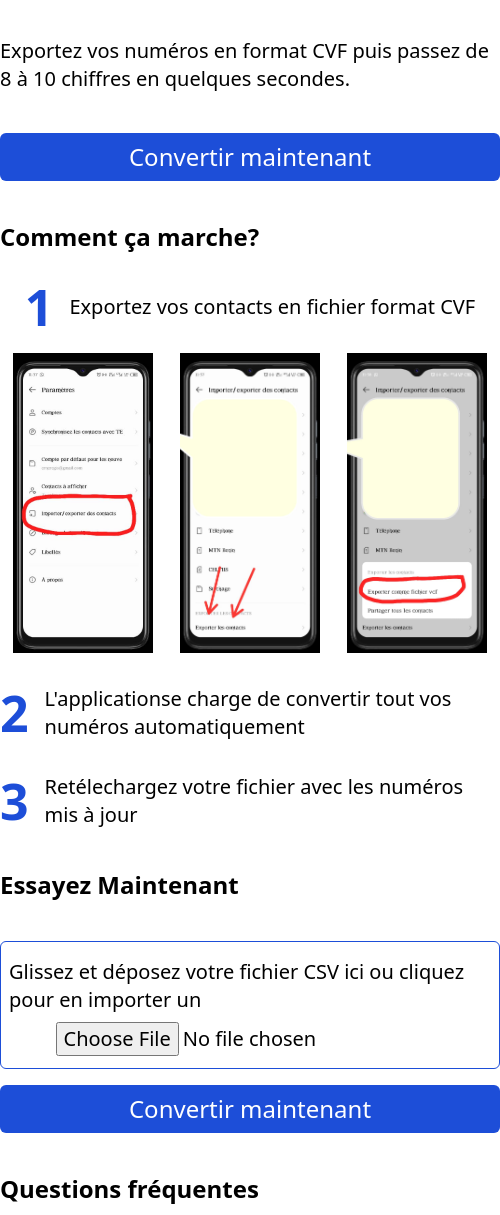
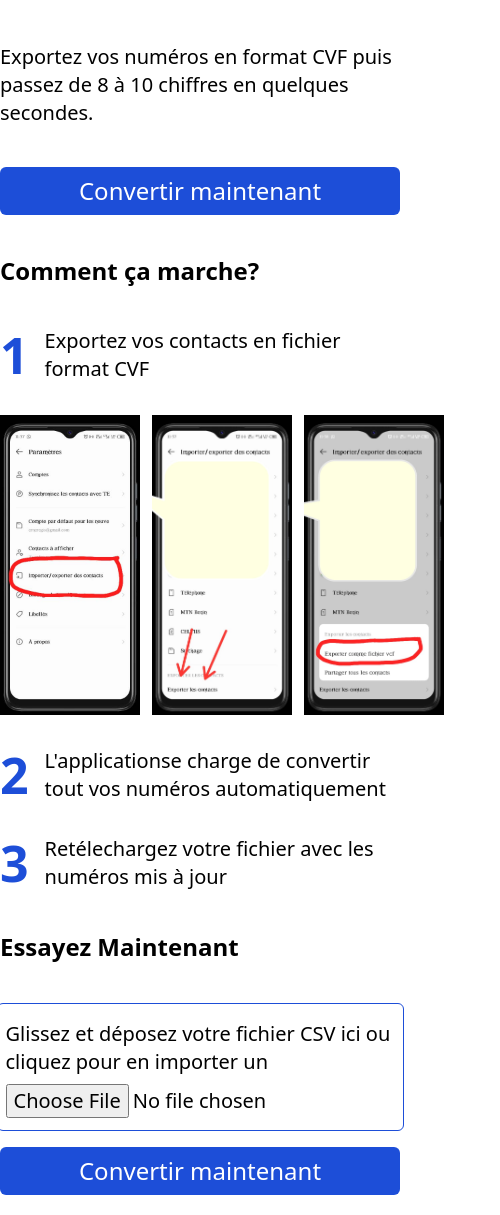
Before and after one commit to chrisregis100/vernum, a website: page index.html in a window 390 px wide. Shown: the part 257-1472 px from the top of the page, 500 px wide, since content can reach past the window. Drawn offline with Linux system fonts and the light colour scheme; files whose address does not match are found by name.

Commit message:
update style file

```diff
--- a/index.html
+++ b/index.html
@@ -6,8 +6,8 @@
     <title>BeniNum</title>
     <link rel="stylesheet" href="./output.css">
 </head>
-<body class="h-screen md:w-full text-xl w-[500px] flex flex-col mx-auto bg-white">
-<header class="py-4 text-center mb-10 w-[500px] mx-auto  ">
+<body class="h-screen md:w-full text-xl  flex flex-col mx-auto bg-white">
+<header class="py-4 text-center mb-10 md:w-[500px] w-[400px] mx-auto  ">
     <div class="space-y-0 py-8">
         <h1 class="text-5xl font-bold text-blue-700">BeniNum</h1>
         <p class="font-medium italic text-sm">Passez aux 10 chiffres en quelques Clic</p>
@@ -17,10 +17,10 @@
         <p class="font-semibold text-2xl">Veuillez sauvegarder vos contacts avant de passer à la migration !</p>
     </div>
 </header>
-<main class="flex flex-col justify-center items-center w-[500px] mx-auto">
+<main class="flex flex-col justify-center items-center md:w-[500px] w-[400px] mx-auto">
     <h3>Exportez vos numéros en format CVF puis passez de 8 à 10 chiffres en quelques secondes.</h3>
 
-    <a href="#Try-Convert" class="bg-blue-700 mt-10 h-12 w-[500px] text-center py-2  rounded-md text-white text-2xl hover:bg-blue-700">Convertir maintenant</a>
+    <a href="#Try-Convert" class="bg-blue-700 mt-10 h-12 md:w-[500px] w-[400px] text-center py-2  rounded-md text-white text-2xl hover:bg-blue-700">Convertir maintenant</a>
    <section class="mt-10">
     <h1 class="text-2xl font-bold ">Comment ça marche?</h1>
 
@@ -28,7 +28,7 @@
 
         <div class="flex flex-col gap-8">
             <p class="flex items-center justify-center gap-4"><span class="text-[50px] font-bold text-blue-700 ">1</span>Exportez vos contacts en fichier format CVF</p>
-            <div class="flex">
+            <div class="flex gap-3 md:gap-6">
 
                 <img src="./img/image1.jpeg" alt="image description" class="h-[300px] mx-auto">
                 <img src="./img/image2.jpeg" alt="image description" class="h-[300px] mx-auto">
@@ -43,19 +43,19 @@
     </div>
    </section>
 
-   <section class="mt-10">
+   <section class="mt-10 ">
           <p class="text-2xl font-bold">Essayez Maintenant</p>
-          <form class="flex flex-col items-center gap-4 justify-center mt-10 w-[500px] border-blue-700 rounded-md" id="Try-Convert" >
+          <form class="flex flex-col items-center gap-4 justify-center mt-10 md:w-[500px] w-[400px] border-blue-700 rounded-md" id="Try-Convert" >
            <div class="h-32 flex flex-col gap-2  items-center border border-blue-700 px-2 py-4 rounded-md">
        <label for="">Glissez et déposez votre fichier CSV ici ou cliquez pour en importer un</label>
                <input type="file" class="" id="fileInput" name="file" accept=".vcf" >
            </div>
-           <button type="submit" class="bg-blue-700 h-12 w-[500px]  rounded-md text-white text-2xl hover:bg-blue-700" id="convert-button">Convertir maintenant</button>
+           <button type="submit" class="bg-blue-700 h-12 md:w-[500px] w-[400px] rounded-md text-white text-2xl hover:bg-blue-700" id="convert-button">Convertir maintenant</button>
            <a
              id="downloadLink"
              href="#"
              download="contacts_mis_a_jour.vcf"
-             class="hidden mt-4 h-12 bg-green-600 justify-center text-center w-[500px] text-white font-bold py-2 px-4 rounded hover:bg-green-700"
+             class="hidden mt-4 h-12 bg-green-600 justify-center text-center md:w-[500px] w-[400px] text-white font-bold py-2 px-4 rounded hover:bg-green-700"
            >Télécharger le fichier mis à jour</a>
        </form>
    </section>
--- a/input.css
+++ b/input.css
@@ -4,8 +4,8 @@
 
 
 .faq-div {
-  @apply bg-white p-6 shadow-md w-[500px] rounded-lg h-40 shadow-blue-600
+  @apply bg-white p-6 shadow-md md:w-[500px] w-[400px] rounded-lg h-52 shadow-blue-600
 }
 .contact {
-  @apply text-white h-14 gap-8 w-[500px] rounded-md flex justify-center text-center items-center text-2xl font-semibold;
+  @apply text-white h-14 gap-8 md:w-[500px] w-[400px] rounded-md flex justify-center text-center items-center text-2xl font-semibold;
 }
```
Also changed, not shown: output.css.
